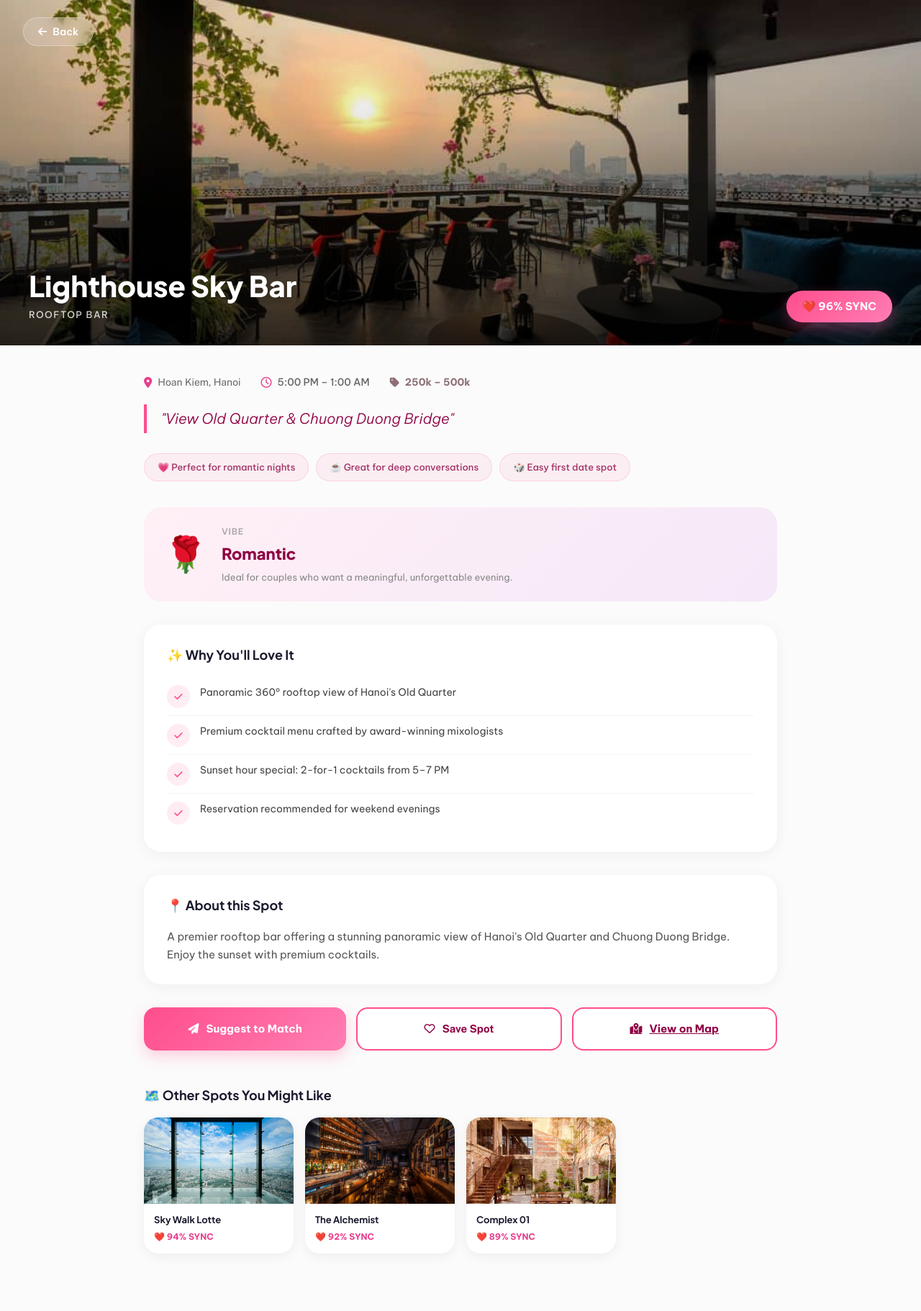
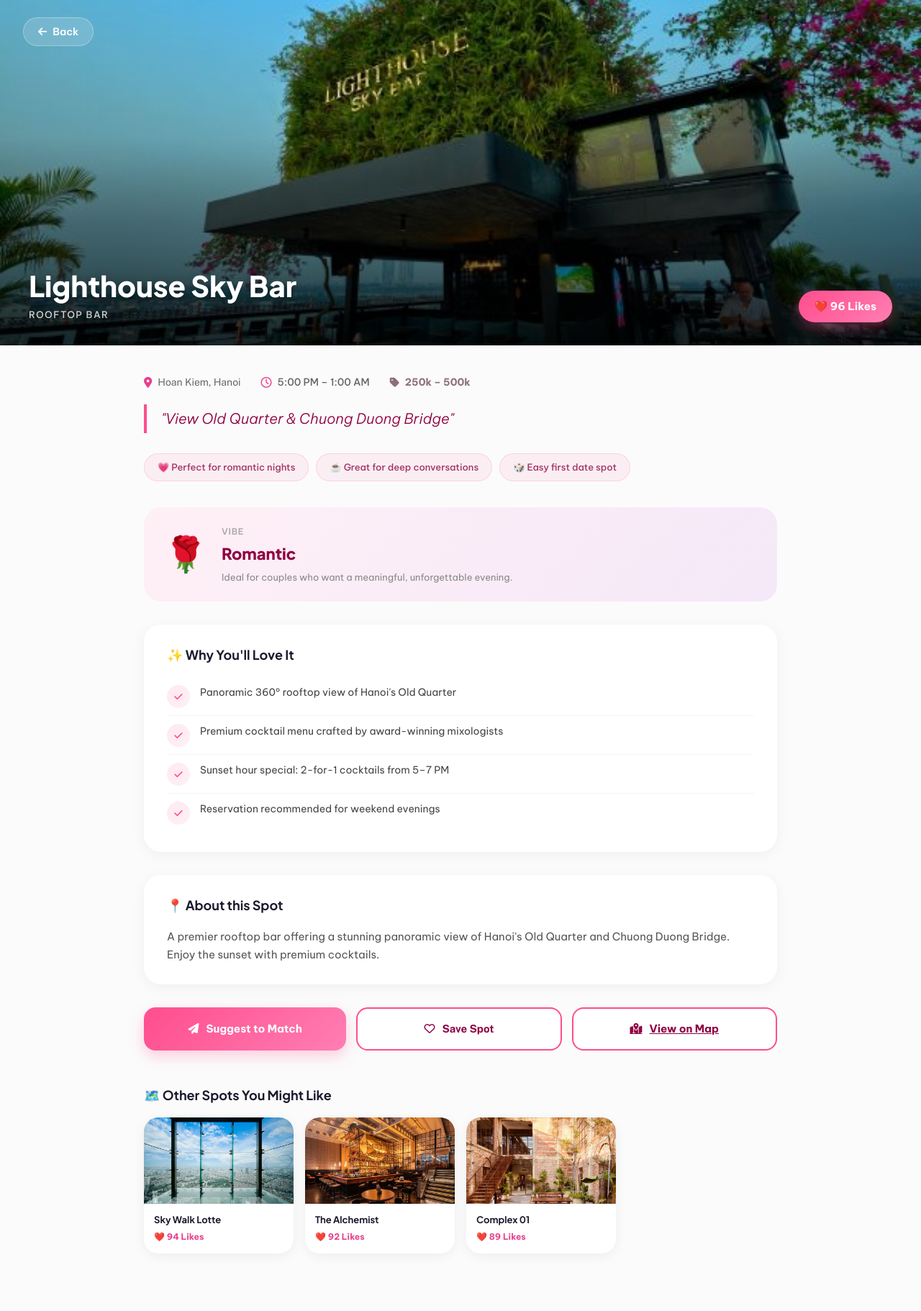
Before and after one commit to PhuongVu51/Modeling, a PHP site: page /modeling/src/date_spot_detail.php?id=1 in a window 1280 px wide. Shown: the part 80-1902 px from the top of the page at 72% size. Run offline with PHP 8.4, Linux system fonts and the light colour scheme; the visitor is signed in with stand-in values (Sample User, id 1); data comes from the database, SQL or seed files in the repository; data that the repository does not hold is empty.

Commit message:
Update new indicator and images

```diff
--- a/src/date_spot_detail.php
+++ b/src/date_spot_detail.php
@@ -47,7 +47,7 @@ $venue_data = [
     1 => [
         'name'     => 'Lighthouse Sky Bar',
         'description' => 'A premier rooftop bar offering a stunning panoramic view of Hanoi\'s Old Quarter and Chuong Duong Bridge. Enjoy the sunset with premium cocktails.',
-        'image'    => '../image/venue_1.png',
+        'image'    => '../image/lighthouseskybar.jpg',
         'type'     => 'ROOFTOP BAR',
         'price'    => '250k – 500k',
         'price_color' => '#8d7076',
@@ -68,7 +68,7 @@ $venue_data = [
     2 => [
         'name'     => 'Sky Walk Lotte',
         'description' => 'Located on the 65th floor of the Lotte Center, this observation deck features glass-floor panels and breathtaking 360-degree views of the city. A perfect spot for golden hour photography and exciting moments.',
-        'image'    => '../image/venue_2.png',
+        'image'    => '../image/lotteobservationdeck.jpg',
         'type'     => 'CITY VIEW EXPERIENCE',
         'price'    => '150k – 300k',
         'price_color' => '#ff4d8d',
@@ -89,7 +89,7 @@ $venue_data = [
     3 => [
         'name'     => 'The Alchemist',
         'description' => 'A hidden speakeasy tucked behind a lush garden entrance. It features low-lighting, intimate booths, and craft cocktails made with locally-sourced Vietnamese herbs—ideal for deep, honest conversations.',
-        'image'    => '../image/venue_3.png',
+        'image'    => '../image/thealchemist.jpg',
         'type'     => 'COCKTAIL BAR & SPEAKEASY',
         'price'    => '150k – 300k',
         'price_color' => '#ff4d8d',
@@ -110,7 +110,7 @@ $venue_data = [
     4 => [
         'name'     => 'Complex 01',
         'description' => 'A vibrant creative space hosting monthly themed art workshops like pottery and painting. It offers an open courtyard with interactive installations, making it the perfect icebreaker for a first date.',
-        'image'    => '../image/venue_4.png',
+        'image'    => '../image/complex01.jpg',
         'type'     => 'CREATIVE SPACE',
         'price'    => '150k – 300k',
         'price_color' => '#ff4d8d',
@@ -131,7 +131,7 @@ $venue_data = [
 ];
 
 $vd = $venue_data[$spot_id] ?? [
-    'image'      => '../image/venue_1.png',
+    'image'      => '../image/lighthouseskybar.jpg',
     'type'       => 'VENUE',
     'price'      => 'See website',
     'price_color'=> '#ff4d8d',
@@ -609,7 +609,7 @@ $vd = $venue_data[$spot_id] ?? [
     <img src="<?= htmlspecialchars($vd['image']) ?>"
          alt="<?= htmlspecialchars($vd['name'] ?? $spot['name']) ?>"
          class="ds-hero-img"
-         onerror="this.src='../image/venue_1.png'">
+         onerror="this.src='../image/lighthouseskybar.jpg'">
     <div class="ds-hero-gradient"></div>
 
     <!-- Back button -->
@@ -624,7 +624,7 @@ $vd = $venue_data[$spot_id] ?? [
             <p class="ds-hero-type"><?= htmlspecialchars($vd['type']) ?></p>
         </div>
         <div class="ds-hero-sync-badge">
-            ❤️ <?= $spot['sync_rate'] ?>% SYNC
+            ❤️ <?= $spot['sync_rate'] ?> Likes
         </div>
     </div>
 </div>
@@ -724,10 +724,10 @@ $vd = $venue_data[$spot_id] ?? [
     <h2 class="ds-section-heading">🗺️ Other Spots You Might Like</h2>
     <?php
     $all_venues = [
-        1 => ['name' => 'Lighthouse Sky Bar',    'image' => '../image/venue_1.png', 'sync' => 96],
-        2 => ['name' => 'Sky Walk Lotte',         'image' => '../image/venue_2.png', 'sync' => 94],
-        3 => ['name' => 'The Alchemist',          'image' => '../image/venue_3.png', 'sync' => 92],
-        4 => ['name' => 'Complex 01',             'image' => '../image/venue_4.png', 'sync' => 89],
+        1 => ['name' => 'Lighthouse Sky Bar',    'image' => '../image/lighthouseskybar.jpg', 'sync' => 96],
+        2 => ['name' => 'Sky Walk Lotte',         'image' => '../image/lotteobservationdeck.jpg', 'sync' => 94],
+        3 => ['name' => 'The Alchemist',          'image' => '../image/thealchemist.jpg', 'sync' => 92],
+        4 => ['name' => 'Complex 01',             'image' => '../image/complex01.jpg', 'sync' => 89],
     ];
     ?>
     <div class="other-spots-grid">
@@ -735,10 +735,10 @@ $vd = $venue_data[$spot_id] ?? [
             if ($vid === $spot_id) continue; // skip current
         ?>
         <a href="date_spot_detail.php?id=<?= $vid ?>" class="other-spot-card">
-            <img src="<?= htmlspecialchars($v['image']) ?>" alt="<?= htmlspecialchars($v['name']) ?>" onerror="this.src='../image/venue_1.png'">
+            <img src="<?= htmlspecialchars($v['image']) ?>" alt="<?= htmlspecialchars($v['name']) ?>" onerror="this.src='../image/lighthouseskybar.jpg'">
             <div class="other-spot-card-info">
                 <p class="other-spot-name"><?= htmlspecialchars($v['name']) ?></p>
-                <p class="other-spot-sync">❤️ <?= $v['sync'] ?>% SYNC</p>
+                <p class="other-spot-sync">❤️ <?= $v['sync'] ?> Likes</p>
             </div>
         </a>
         <?php endforeach; ?>
```
Also changed, not shown: src/explore.php (+6 -6 lines), image/complex01.jpg (renamed from image/venue_4.png), image/lighthouseskybar.jpg (added), image/lotteobservationdeck.jpg (renamed from image/venue_2.png), image/thealchemist.jpg (added), image/venue_1.png (deleted), image/venue_3.png (deleted).
